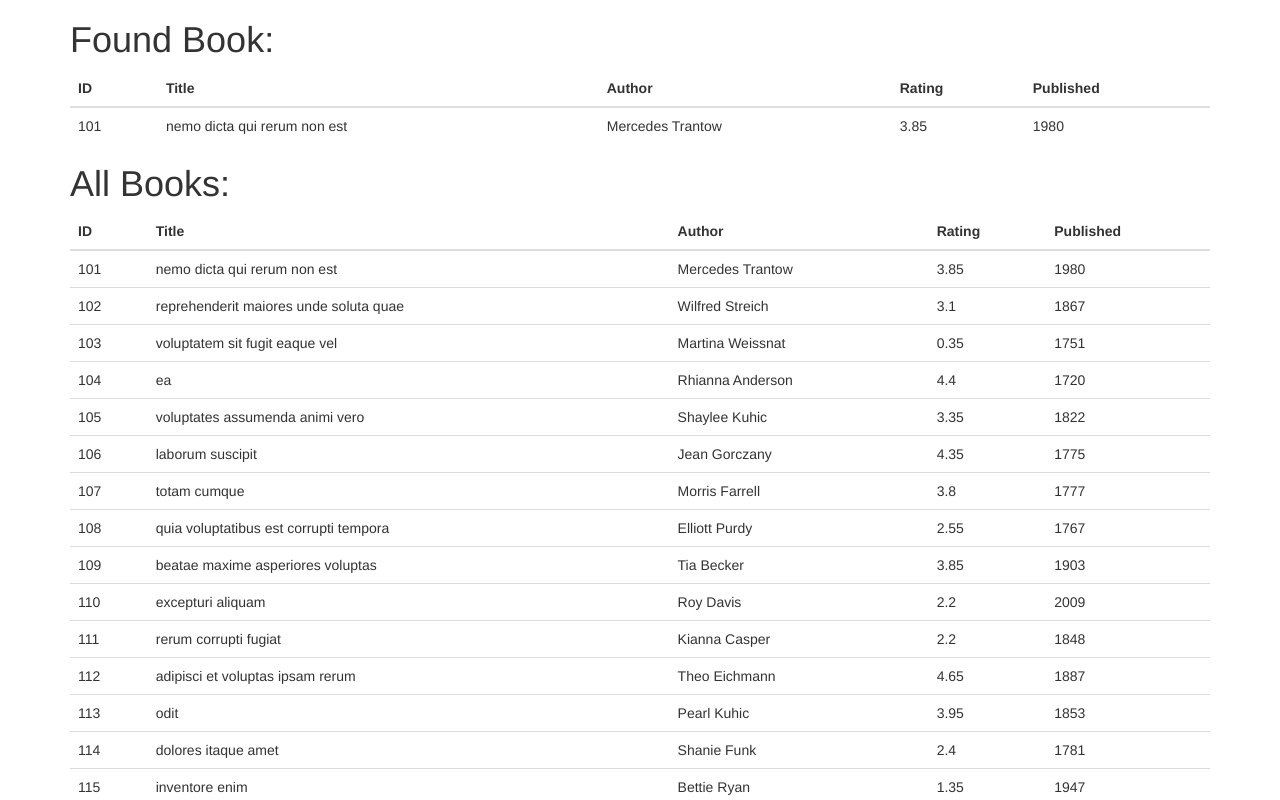
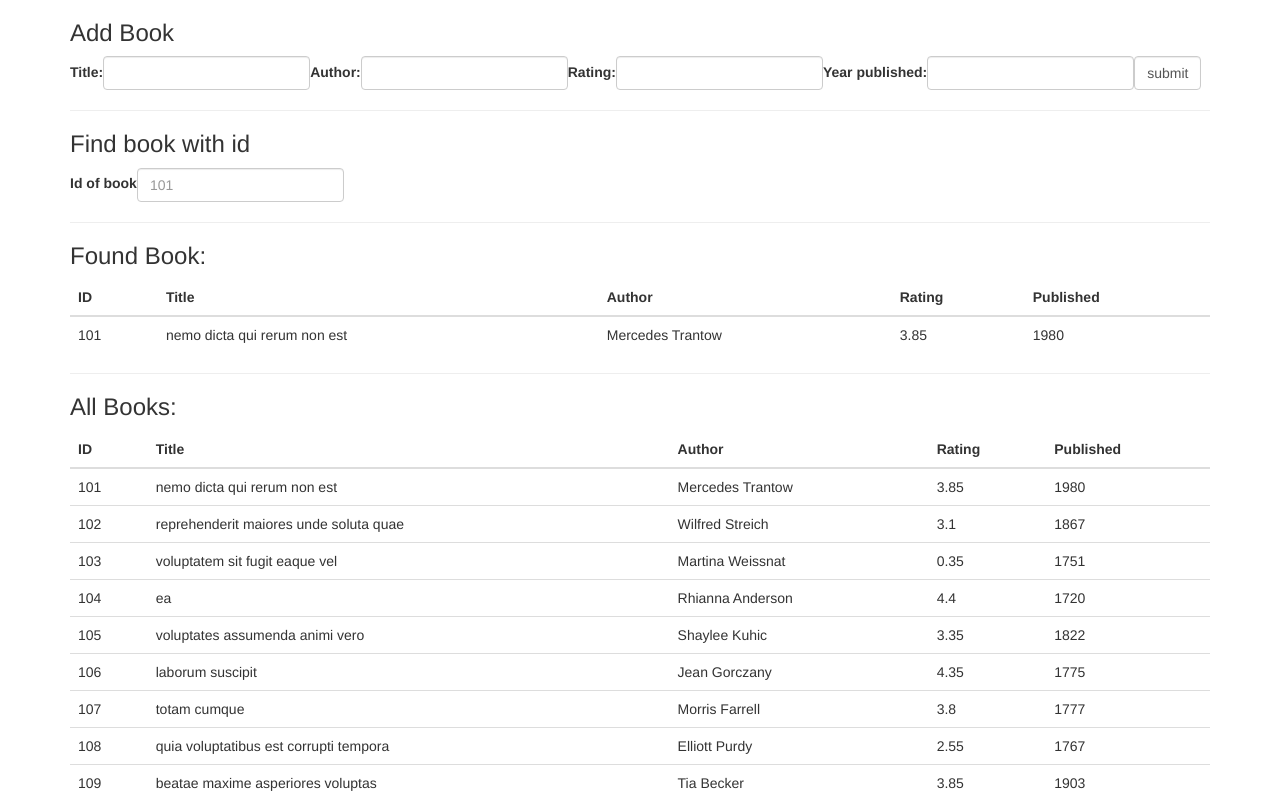
Before and after one commit to cph-jh331/ReactWeek1Exercise3, a React (Create React App) app in the folder backendwithfetch/: page / in a window 1280 px wide. Shown: the top 800 px of the page. Built offline with nearby package versions, Linux system fonts and the light colour scheme; data requests are answered from the project's data file.

Commit message:
added find book and add book

```diff
--- a/backendwithfetch/booksdb.json
+++ b/backendwithfetch/booksdb.json
@@ -104,6 +104,20 @@
       "author": "Bettie Ryan",
       "rating": 1.35,
       "year_published": 1947
+    },
+    {
+      "title": "Bob",
+      "author": "Bob Hansen",
+      "rating": "2.3",
+      "year_published": "1984",
+      "id": 116
+    },
+    {
+      "title": "Den Gale Fynbo",
+      "author": "Frans Ferdinan",
+      "rating": "8.5",
+      "year_published": "1855",
+      "id": 117
     }
   ]
 }
--- /dev/null
+++ b/backendwithfetch/src/components/AddBook.js
@@ -0,0 +1,48 @@
+import React, { Component } from 'react';
+class AddBook extends Component {
+    constructor(props) {
+        super(props)
+        this.state = {
+            newBook: {}
+        };
+    }
+
+    handleSubmit = e => {
+        e.preventDefault();
+        if (this.refs.title.value === "" || this.refs.author.value === "" || this.refs.rating === "" || this.refs.published === "") {
+            alert("enter proper values");
+        } else {
+            this.setState({
+                newBook: {
+                    title: this.refs.title.value,
+                    author: this.refs.author.value,
+                    rating: this.refs.rating.value,
+                    year_published: this.refs.published.value
+                }
+            }, () => { this.props.addBook(this.state.newBook); }
+            );
+        }
+
+    }
+
+    render() {
+        return (
+            <div>
+                <h3>Add Book</h3>
+                <form className="form-inline" onSubmit={this.handleSubmit}>
+                    <label>Title: </label>
+                    <input type="text" className="form-control" ref="title" />
+                    <label>Author: </label>
+                    <input type="text" className="form-control" ref="author" />
+                    <label>Rating: </label>
+                    <input type="number" className="form-control" step="any" ref="rating" />
+                    <label>Year published: </label>
+                    <input type="number" className="form-control" step="any" ref="published" />
+                    <input type="submit" className="form-control" value="submit" />
+                </form>
+            </div>
+        );
+    }
+
+}
+export default AddBook;
--- a/backendwithfetch/src/components/Books.js
+++ b/backendwithfetch/src/components/Books.js
@@ -2,11 +2,15 @@ import React, { Component } from 'react';
 import BookStore from '../data/BookStore';
 import BooksTable from './BooksTable';
 import BookInfo from './BookInfo';
+import AddBook from './AddBook';
 
 class Books extends Component {
     constructor(props) {
         super(props);
-        this.state = { books: [], book: {} };
+        this.state = {
+            books: [],
+            book: {}
+        };
         this.bStore = new BookStore();
     }
 
@@ -23,14 +27,37 @@ class Books extends Component {
         this.setState({ book: data });
     }
 
+    handleChange = e => {
+        this.bStore.getBook(e.target.value, this.bookUpdater);
+    }
+
+    findBook = () =>
+        <form className="form-inline">
+            <div className="form-group">
+                <label> Id of book </label>
+                <input className="form-control" type="number" onChange={this.handleChange} placeholder="101" />
+            </div>
+        </form>
+
+    handleAddBook = newBook => {
+        this.bStore.addBook(newBook);
+        this.bStore.getAllBooks(this.booksUpdater);
+    }
+
     render() {
         console.log(this.state.books);
         console.log(this.state.book);
         return (
             <div className="books">
-                <h1>Found Book:</h1>
+                <AddBook addBook={this.handleAddBook} />
+                <hr />
+                <h3>Find book with id</h3>
+                {this.findBook()}
+                <hr />
+                <h3>Found Book:</h3>
                 <BookInfo book={this.state.book} />
-                <h1>All Books:</h1>
+                <hr />
+                <h3>All Books:</h3>
                 <BooksTable books={this.state.books} />
             </div>
         );
--- a/backendwithfetch/src/data/BookStore.js
+++ b/backendwithfetch/src/data/BookStore.js
@@ -27,6 +27,20 @@ class BookStore {
                 }
             });
     }
+
+    addBook = (book, cb) => {
+        fetch(URL, {
+            method: "POST",
+            headers: myHeader,
+            body: JSON.stringify(book)
+        })
+            .then(res => res.json())
+            .then(data => {
+                if (cb) {
+                    cb(data);
+                }
+            });
+    }
 }
 
 export default BookStore;
```
Lines whose indentation alone changed are shown as unchanged.
